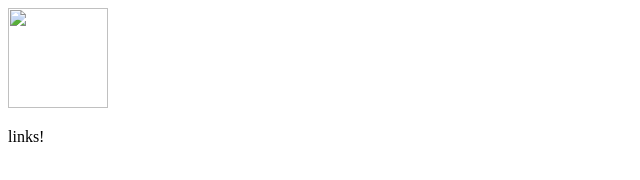
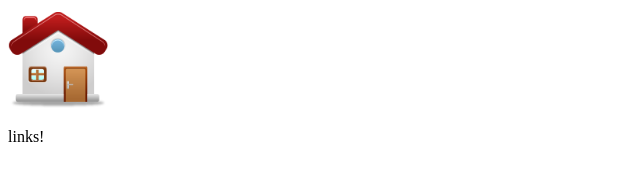
Before and after one commit to MauBak00/MauBak00.github.io, a plain HTML site: page exercises/links.html in a window 1280 px wide. Shown: the whole page, without its empty margins (0-640 px from the left). Drawn offline with Linux system fonts and the light colour scheme.

Commit message:
Update links.html

```diff
--- a/exercises/links.html
+++ b/exercises/links.html
@@ -4,7 +4,7 @@
 <body>
 
 <a href="https://maubak00.github.io/">
-<img src="/image/home-icon.png" width=100 height=100> </a>
+<img src="/images/home-icon.png" width=100 height=100> </a>
 
 <p> links! </p>
 
```
